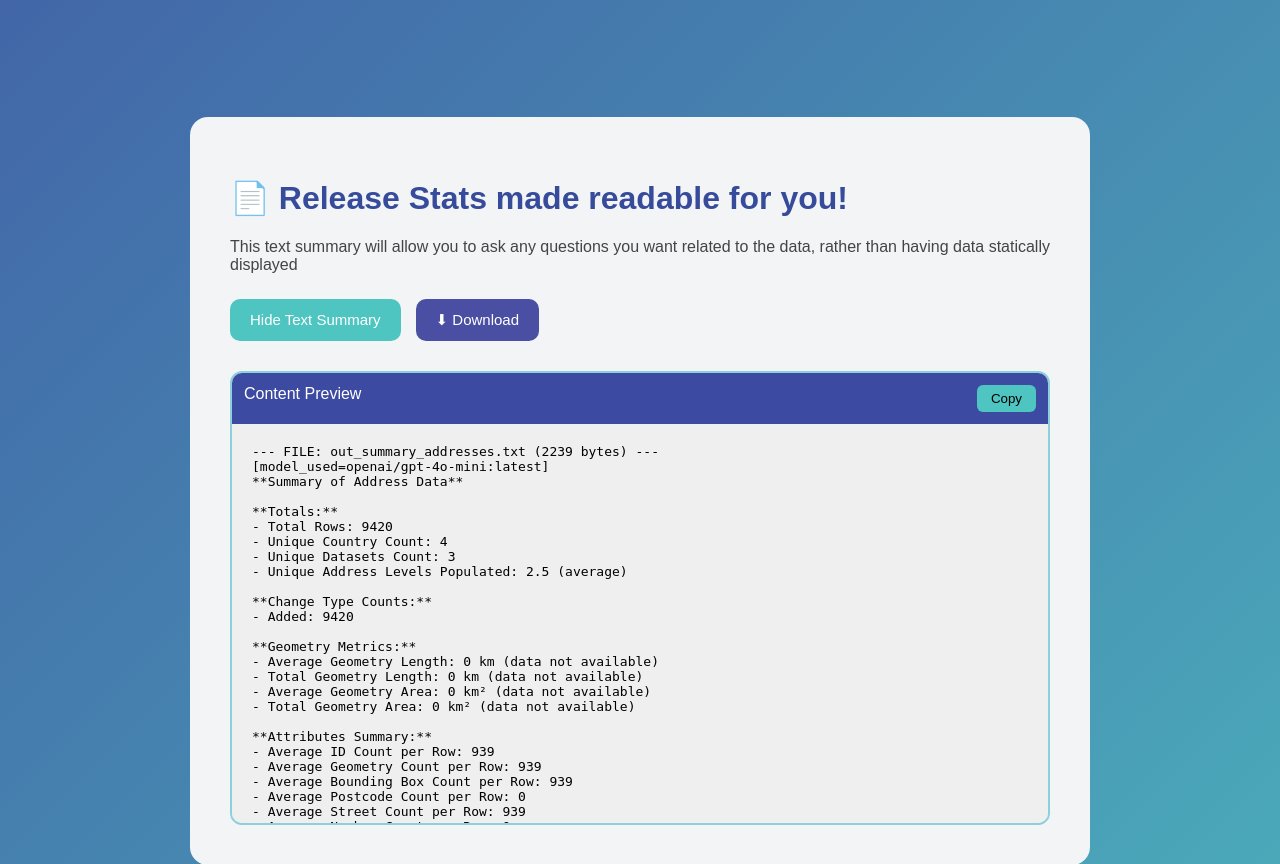
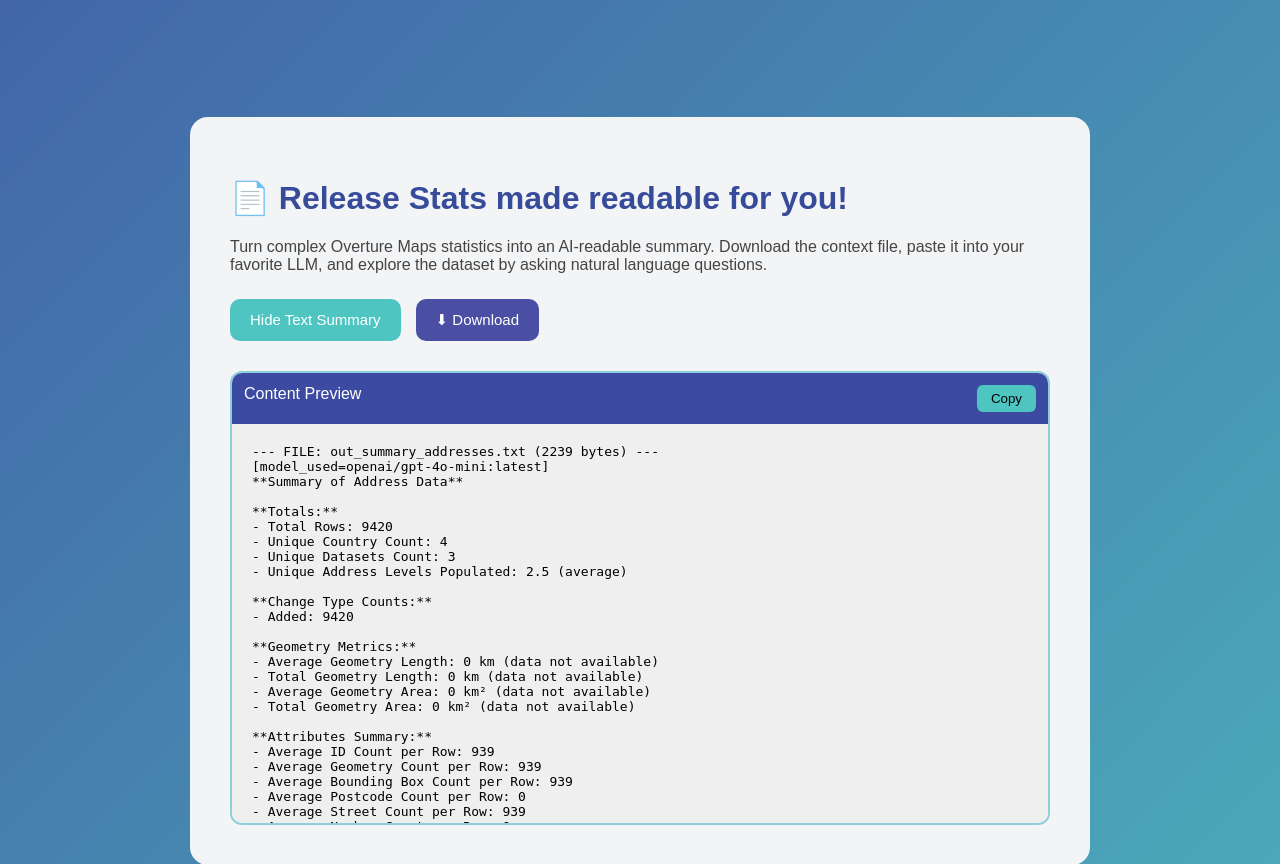
Before and after one commit to project-terraforma/kimaya-release-stats-readable, a Flask app: page / in a window 1280 px wide. Shown: the part 809-1673 px from the top of the page. Run offline with Flask 3, Linux system fonts and the light colour scheme.

Commit message:
Update index.html

```diff
--- a/site_docs/templates/index.html
+++ b/site_docs/templates/index.html
@@ -14,8 +14,7 @@
         <h1>📄 Release Stats made readable for you!</h1>
 
         <p class="subtitle">
-        This text summary will allow you to ask any questions you want related to the data,
-        rather than having data statically displayed
+        Turn complex Overture Maps statistics into an AI-readable summary. Download the context file, paste it into your favorite LLM, and explore the dataset by asking natural language questions.
         </p>
 
         <div class="buttons">
```
